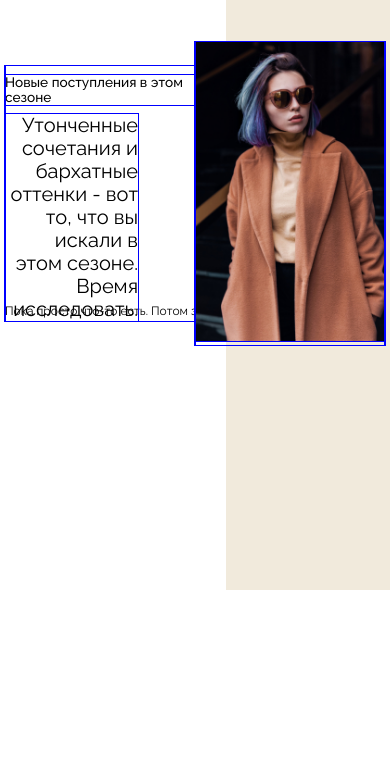
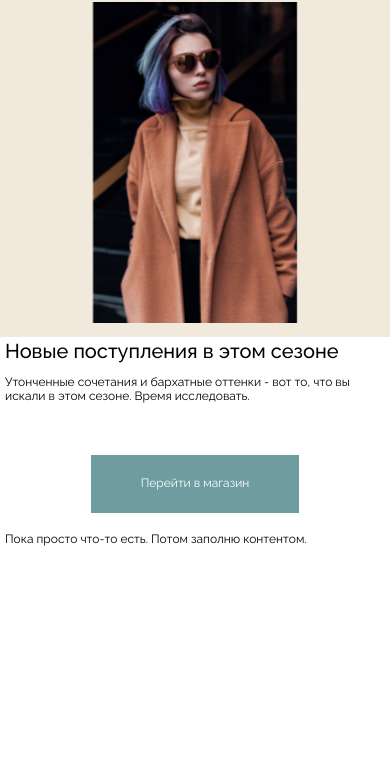
Before and after one commit to sowlushka/womizing, a plain HTML site: page index.html in a window 390 px wide. Shown: the part 85-844 px from the top of the page. Drawn offline with Linux system fonts and the light colour scheme.

Commit message:
fix: сделать двойной слайдер с адаптированной вёрсткой

```diff
--- a/assets/css/index.css
+++ b/assets/css/index.css
@@ -12,12 +12,13 @@
     /*Переменные габаритов  слайдера*/
 
     /*Смещение слайдера относительно панели навигации*/
-    --slider-shift-top: 40px;
+    --slider-shift-top: 0px;
     /*Ширина контейнера с текстом-описанием слайдера*/
-    --slider-content-info-width: 70%;
+    --slider-content-info-width: 73%;
+    --slider-content-info-font-size: 20px;
     /*Абсолютный сдвиг высоты изображения относительно высоты декоративной панели.
     Чем больше сдвиг, тем меньше изображение (больше расстояние до границ декоративной панели)*/
-    --img-height-shift: 200px;
+    --img-height-shift: 15vh;
     /*Ширина слайдера с изображением*/
     --img-slider-container-width: 50%;
     /*Ширина слайдера с текстом*/
@@ -40,9 +41,6 @@ aside {
     background-color: #F1EADC;
 }
 
-.two-sliders-container * {
-    outline: 1px solid blue;
-}
 
 .two-sliders-container {
     position: relative;
@@ -58,6 +56,10 @@ aside {
     flex-grow: 0;
     flex-shrink: 1;
 
+    /*Настройки контейнера для блока текст-слайдера и кнопки "В магазин" */
+    display: flex;
+    flex-direction: column;
+
 }
 
 
@@ -69,7 +71,7 @@ aside {
 
 .text-slider-content-info {
     width: var(--slider-content-info-width);
-    font-size: 20px;
+    font-size: var(--slider-content-info-font-size);
     text-align: right;
 }
 
@@ -89,3 +91,92 @@ aside {
     width: 100%;
 
 }
+
+.to_shop {
+    text-align: center;
+    display: inline-block;
+    align-self: center;
+    margin: 52px auto 20px auto;
+}
+
+.to_shop div {
+    padding: 22px 50px;
+    max-width: 245px;
+    background-color: #6E9C9F;
+    color: white;
+}
+
+main {
+    position: relative;
+    top: var(--slider-shift-top);
+}
+
+
+
+@media screen and (max-width: 1350px) {
+
+
+    :root {
+        /*Высота заголовка привязана к ширине экрана*/
+        --h1-font-size: 3.5vw;
+
+        /*Переменные габаритов боковой панели. Декоративные функции.*/
+        --aside-height: 60vh;
+        --aside-width: 42vw;
+        --slider-content-info-width: 90%;
+        --slider-content-info-font-size: 16px;
+        --img-height-shift: 15vh;
+
+    }
+
+}
+
+@media screen and (max-width: 720px) {
+
+
+    :root {
+        /*Высота заголовка привязана к ширине экрана*/
+        --h1-font-size: 3.5vw;
+
+        /*Переменные габаритов боковой панели. Декоративные функции.*/
+        --aside-height: 50vh;
+        --aside-width: 42vw;
+        --slider-content-info-width: 95%;
+        --slider-content-info-font-size: 14px;
+        --img-height-shift: 12vh;
+    }
+
+}
+
+@media screen and (max-width: 560px) {
+    :root {
+        --slider-content-info-font-size: 12px;
+    }
+}
+
+@media screen and (max-width: 480px) {
+
+    :root {
+        --aside-width: 100vw;
+        --img-slider-container-width: 100%;
+        --text-slider-container-width: 100%;
+        --h1-font-size: 20px;
+
+    }
+
+
+    /*Меняем структура проекта под мобильный экран*/
+    .two-sliders-container {
+        flex-direction: column-reverse;
+    }
+
+    .text-slider-content-info {
+        text-align: left;
+    }
+
+    .img-slider-contant {
+        text-align: center;
+        float: none;
+    }
+
+}
--- a/index.html
+++ b/index.html
@@ -98,6 +98,7 @@ https://www.figma.com/file/OFNh7sSivQKwPRV4hBv8Yi/WOMAZING-%2B?node-id=0-1&t=DCg
     <div class="two-sliders-container">
         <!--Текстовый слайдер-->
         <div class="text-slider-container">
+
             <div class="itc-slider" data-slider="itc-slider" data-autoplay="true" data-interval="7000">
                 <div class="itc-slider__wrapper">
                     <div class="itc-slider__items">
@@ -115,22 +116,20 @@ https://www.figma.com/file/OFNh7sSivQKwPRV4hBv8Yi/WOMAZING-%2B?node-id=0-1&t=DCg
                         <div class="itc-slider__item">
                             <!-- Контент 2 слайда -->
                             <div class="text-slider-content">
-                                <h1>Новые поступления в этом сезоне-2</h1>
+                                <h1>Что-то новенькое. Мы заждались тебя.</h1>
                                 <div class="text-slider-content-info">
-                                    Утонченные сочетания и бархатные оттенки - вот то, что вы искали в этом сезоне.
-                                    Время
-                                    исследовать.
+                                    Надоело искать себя в сером городе? Настало время новых идей, свежих красок и
+                                    вдохновения с Womazing!
                                 </div>
                             </div>
                         </div>
                         <div class="itc-slider__item">
                             <!-- Контент 3 слайда -->
                             <div class="text-slider-content">
-                                <h1>Новые поступления в этом сезоне-3</h1>
+                                <h1>Включай новый сезон с WOMAZING</h1>
                                 <div class="text-slider-content-info">
-                                    Утонченные сочетания и бархатные оттенки - вот то, что вы искали в этом сезоне.
-                                    Время
-                                    исследовать.
+                                    Мы обновили ассортимент - легендарные коллекции и новинки от отечественных
+                                    дизайнеров
                                 </div>
                             </div>
                         </div>
@@ -141,6 +140,15 @@ https://www.figma.com/file/OFNh7sSivQKwPRV4hBv8Yi/WOMAZING-%2B?node-id=0-1&t=DCg
         <button class="itc-slider__btn itc-slider__btn_prev"></button>
         <button class="itc-slider__btn itc-slider__btn_next"></button>
         -->
+            </div>
+
+            <!--Кнопка Перейти в магазин-->
+            <div class="to_shop">
+                <a href="shop.html">
+                    <div>
+                        Перейти в магазин
+                    </div>
+                </a>
             </div>
         </div>
 
@@ -180,7 +188,7 @@ https://www.figma.com/file/OFNh7sSivQKwPRV4hBv8Yi/WOMAZING-%2B?node-id=0-1&t=DCg
 
 
     <main>
-        Пока просто что-то есть. Потом заполню контентом
+        Пока просто что-то есть. Потом заполню контентом.
 
 
 
```
